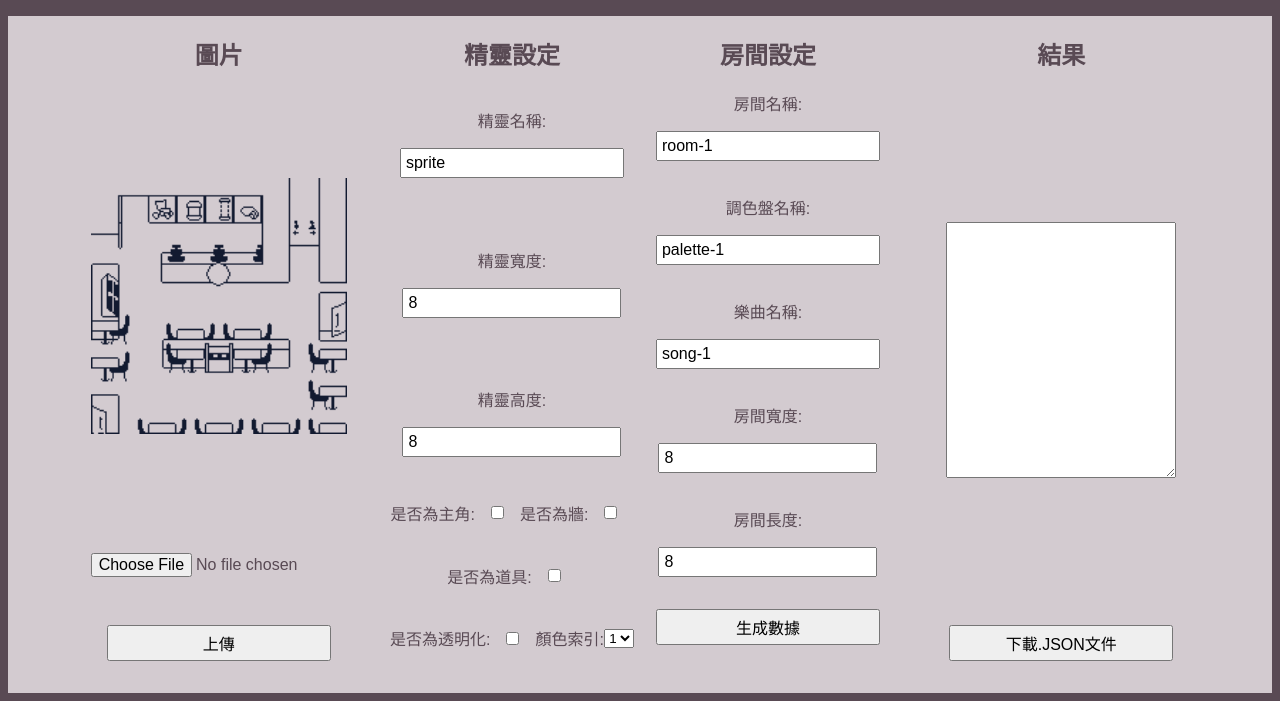
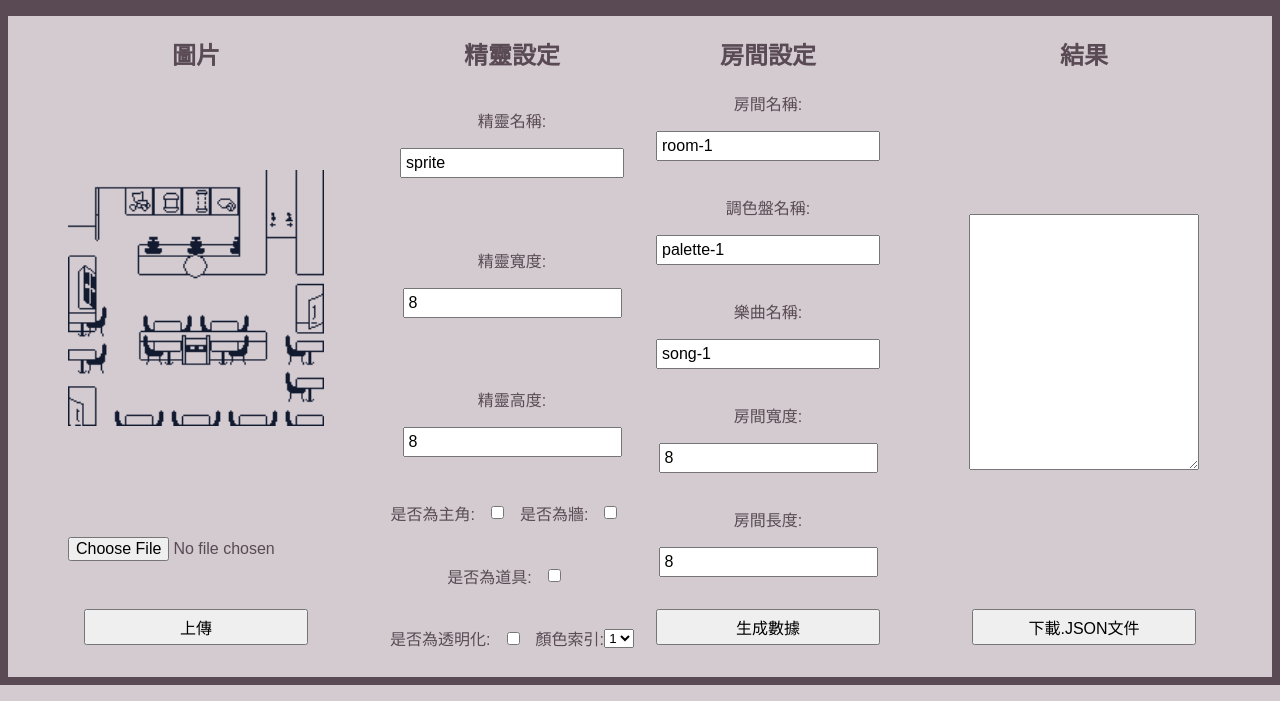
Before and after one commit to ebluvu/mosi_web_tool, a Flask app: page / in a window 1280 px wide. Shown: the part 153-854 px from the top of the page. Run offline with Flask 3, Linux system fonts and the light colour scheme; some web fonts are replaced.

Commit message:
Update index.html

```diff
--- a/mosi_web_tool/templates/index.html
+++ b/mosi_web_tool/templates/index.html
@@ -24,7 +24,7 @@
             </form>
         </div>
 
-        <form class="section" id="generate-form" bis_skin_checked="1">
+        <form id="generate-form" bis_skin_checked="1">
             <div class="settings-container">
             <div class="section sprite-settings">
                 <h2>精靈設定</h2>
```
